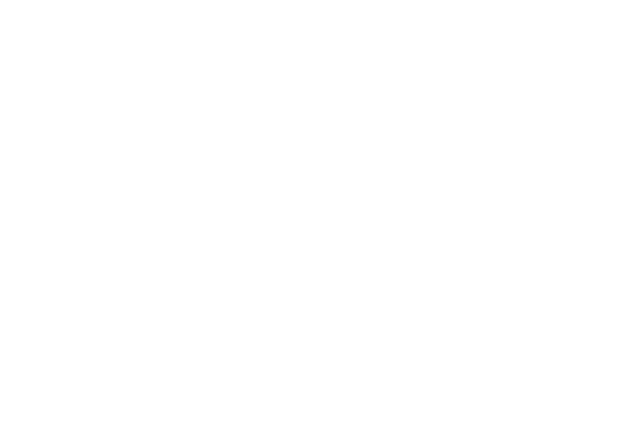
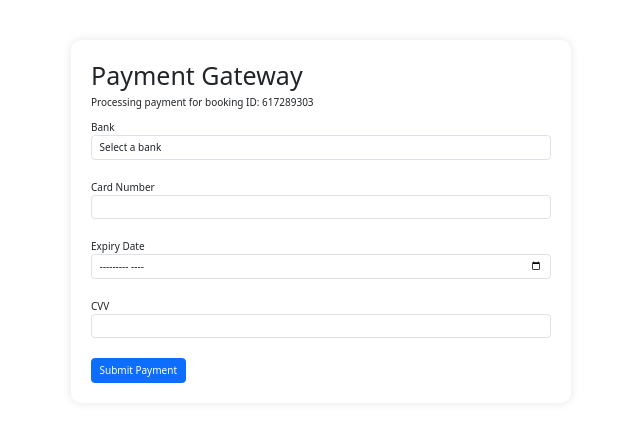
Before and after one commit to ayazhankadessova/TravelSync_Cathay, a Vue app in the folder travel-sync/: page /payment-gateway in a window 1280 px wide. Before the commit this address had no page. Shown: the top 422 px of the page, without its empty margins (319-959 px from the left). Built offline with nearby package versions, Linux system fonts and the light colour scheme.

Commit message:
add: payment Gateway

```diff
--- a/travel-sync/src/router/index.js
+++ b/travel-sync/src/router/index.js
@@ -33,6 +33,13 @@
       // which is lazy-loaded when the route is visited.
       component: () => import('../views/BookHotel.vue'),
       props: true
+    },
+    // Add this to your routes array
+    {
+      path: '/payment-gateway',
+      name: 'PaymentGateway',
+      component: () => import('../views/PaymentGateway.vue')
+      // props: true
     }
   ]
 })
--- a/travel-sync/src/views/BookHotel.vue
+++ b/travel-sync/src/views/BookHotel.vue
@@ -33,7 +33,7 @@
             <!-- Add more options as needed -->
           </select>
         </div>
-        <button type="submit" class="btn btn-primary">Submit</button>
+        <button type="submit" class="btn btn-primary">Pay</button>
       </form>
     </div>
   </div>
@@ -57,10 +57,14 @@
     submitForm() {
       // Handle form submission
       // Generate a random ID for the booking
-      const bookingId = Math.floor(Math.random() * 10000000)
+      //   const bookingId = Math.floor(Math.random() * 10000000)
+      const bookingId = 617289303
 
       // Display the booking ID in an alert
       alert(`Booking created with ID: ${bookingId}`)
+
+      // Redirect to the payment gateway page
+      this.$router.push({ name: 'PaymentGateway', params: { bookingId: bookingId } })
     }
   }
 }
--- /dev/null
+++ b/travel-sync/src/views/PaymentGateway.vue
@@ -0,0 +1,64 @@
+<template>
+  <div class="container" style="margin-top: 40px">
+    <h1>Payment Gateway</h1>
+    <p>Processing payment for booking ID: 617289303</p>
+    <form @submit.prevent="submitPayment">
+      <div class="form-group">
+        <label for="bank">Bank</label>
+        <select id="bank" v-model="bank" class="form-control" required>
+          <option value="">Select a bank</option>
+          <option value="bank1">Hang Seng Bank</option>
+          <option value="bank2">Bank of China</option>
+          <option value="bank3">MasterCard</option>
+        </select>
+      </div>
+      <div class="form-group">
+        <label for="cardNumber">Card Number</label>
+        <input type="text" id="cardNumber" v-model="cardNumber" class="form-control" required />
+      </div>
+      <div class="form-group">
+        <label for="expiryDate">Expiry Date</label>
+        <input type="month" id="expiryDate" v-model="expiryDate" class="form-control" required />
+      </div>
+      <div class="form-group">
+        <label for="cvv">CVV</label>
+        <input type="text" id="cvv" v-model="cvv" class="form-control" required />
+      </div>
+      <button type="submit" class="btn btn-primary">Submit Payment</button>
+    </form>
+  </div>
+</template>
+
+<script>
+export default {
+  props: ['id'],
+  data() {
+    return {
+      bank: '',
+      cardNumber: '',
+      expiryDate: '',
+      cvv: ''
+    }
+  },
+  methods: {
+    submitPayment() {
+      // Handle payment submission
+      // TODO: Integrate with a payment gateway API
+      alert(`Payment submitted for booking ID: 617289303`)
+    }
+  }
+}
+</script>
+
+<style scoped>
+.container {
+  max-width: 500px;
+  margin: 0 auto;
+  padding: 20px;
+  box-shadow: 0 0 10px rgba(0, 0, 0, 0.1);
+  border-radius: 10px;
+}
+.form-group {
+  margin-bottom: 20px;
+}
+</style>
```
